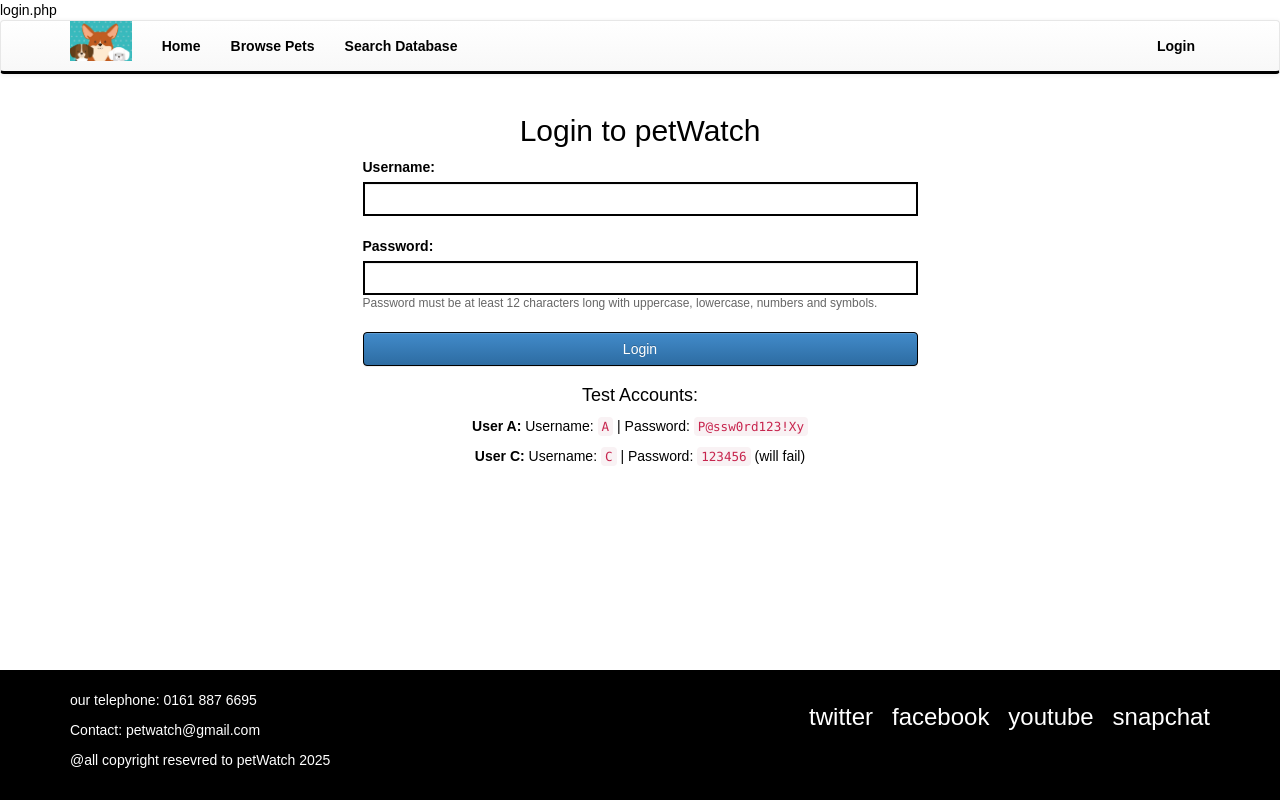
After one commit to debug-cod/assement, a PHP site: page /controllers/login.php in a window 1280 px wide. The commit adds this page. Run offline with PHP 8.4, Linux system fonts and the light colour scheme.

Commit message:
Add files via upload

```diff
--- /dev/null
+++ b/petWatch/controllers/login.php
@@ -0,0 +1,48 @@
+login.php
+<?php
+// Login controller for petWatch
+// This file handles user login
+
+// Start session to track login status
+if (session_status() == PHP_SESSION_NONE) {
+    session_start();
+}
+
+// Set page title
+$page_title = "Login - petWatch";
+
+// Check if form was submitted
+if ($_SERVER['REQUEST_METHOD'] == 'POST') {
+    // Get form data
+    $username = isset($_POST['username']) ? $_POST['username'] : '';
+    $password = isset($_POST['password']) ? $_POST['password'] : '';
+
+    // Simple user validation (for testing without database)
+    $valid_users = [
+        'A' => 'P@ssw0rd123!Xy', // Strong password for user A
+        'C' => '123456' // Weak password for user C
+    ];
+
+    // Check if username exists
+    if (array_key_exists($username, $valid_users)) {
+        // Check if password matches
+        if ($password === $valid_users[$username]) {
+            // Login successful
+            $_SESSION['loggedin'] = true;
+            $_SESSION['username'] = $username;
+
+            // Redirect to home page
+            header("Location: ../index.php");
+            exit();
+        } else {
+            $error_message = "Wrong password. Please try again.";
+        }
+    } else {
+        $error_message = "Username not found.";
+    }
+}
+
+
+// Include login view
+include '../views/login.phtml';
+?>
--- a/petWatch/css/my-style.css
+++ b/petWatch/css/my-style.css
@@ -106,6 +106,40 @@ body {
     display: inline-block;
 }
 
+/* Login page styles - HANDWRITTEN */
+.login-container {
+    max-width: 400px;
+    margin: 0 auto;
+    padding: 20px;
+}
+
+.form-group {
+    margin-bottom: 20px;
+}
+
+.form-control {
+    border: 2px solid #000000;
+    border-radius: 0;
+}
+
+.form-control:focus {
+    border-color: #ff0000;
+    box-shadow: none;
+}
+
+.alert-danger {
+    background-color: #ff0000;
+    color: #ffffff;
+    border: none;
+    border-radius: 0;
+}
+
+.text-muted {
+    color: #666666 !important;
+    font-size: 12px;
+}
+
+
 /* Mobile styles for navigation */
 @media (max-width: 768px) {
     .navbar-header {
@@ -156,14 +190,46 @@ body {
     }
 }
 
+/* Mobile styles for login */
+@media (max-width: 768px) {
+    .login-container {
+        padding: 10px;
+    }
+
+    .navbar-right .hidden-xs {
+        display: none !important;
+    }
+
+    .navbar-right .visible-xs-block {
+        display: block !important;
+    }
+
+    .nav.navbar-nav.navbar-right {
+        float: none !important;
+        text-align: center;
+    }
+}
+
+
+
+/* Make sure Manage Pets is visible on mobile */
+.navbar-nav li a {
+    text-align: center;
+}
+
+
 /* Extra small devices */
 @media (max-width: 480px) {
-    .jumbotron h1 {
-        font-size: 24px;
+    .navbar-brand {
+        padding: 5px 15px;
     }
 
-    .btn-lg {
+    .navbar-brand img {
+        height: 35px;
+    }
+
+    .navbar-nav > li > a {
         font-size: 14px;
-        padding: 8px 16px;
+        padding: 8px 15px;
     }
 }
--- /dev/null
+++ b/petWatch/views/login.phtml
@@ -0,0 +1,38 @@
+<?php include 'template/header.phtml'; ?>
+
+    <div class="row">
+        <div class="col-md-6 col-md-offset-3">
+            <h2 class="text-center">Login to petWatch</h2>
+
+            <?php if (isset($error_message)): ?>
+                <div class="alert alert-danger">
+                    <?php echo htmlspecialchars($error_message); ?>
+                </div>
+            <?php endif; ?>
+
+            <form method="post" action="login.php">
+                <div class="form-group">
+                    <label for="username">Username:</label>
+                    <input type="text" class="form-control" id="username" name="username" required>
+                </div>
+
+                <div class="form-group">
+                    <label for="password">Password:</label>
+                    <input type="password" class="form-control" id="password" name="password" required>
+                    <small class="text-muted">
+                        Password must be at least 12 characters long with uppercase, lowercase, numbers and symbols.
+                    </small>
+                </div>
+
+                <button type="submit" class="btn btn-primary btn-block">Login</button>
+            </form>
+
+            <div class="text-center" style="margin-top: 20px;">
+                <h4>Test Accounts:</h4>
+                <p><strong>User A:</strong> Username: <code>A</code> | Password: <code>P@ssw0rd123!Xy</code></p>
+                <p><strong>User C:</strong> Username: <code>C</code> | Password: <code>123456</code> (will fail)</p>
+            </div>
+        </div>
+    </div>
+
+<?php include 'template/footer.phtml'; ?>
--- a/petWatch/views/template/footer.phtml
+++ b/petWatch/views/template/footer.phtml
@@ -32,5 +32,6 @@
 <script src="https://ajax.googleapis.com/ajax/libs/jquery/1.12.4/jquery.min.js"></script>
 <script src="../js/bootstrap.min.js"></script>
 
+
 </body>
 </html>
--- a/petWatch/views/template/header.phtml
+++ b/petWatch/views/template/header.phtml
@@ -31,10 +31,33 @@
             </div>
             <div class="collapse navbar-collapse" id="myNavbar">
                 <ul class="nav navbar-nav">
-                    <li class="active"><a href="../index.php">Home</a></li>
-                    <li><a href="#">Browse Pets</a></li>
-                    <li><a href="#">Search</a></li>
-                    <li><a href="#">Login</a></li>
+                    <li><a href="../index.php">Home</a></li>
+
+                    <?php
+                    // Check if user is logged in
+                    if (isset($_SESSION['loggedin']) && $_SESSION['loggedin'] === true):
+                        ?>
+                        <!-- Links for logged in users -->
+                        <li><a href="#"">Browse Pets</a></li>
+                        <li><a href="#">Search Database</a></li>
+                        <li><a href="#">Manage Pets</a></li>
+                    <?php else: ?>
+                        <!-- Links for non-logged in users -->
+                        <li><a href="#">Browse Pets</a></li>
+                        <li><a href="#">Search Database</a></li>
+                    <?php endif; ?>
+                </ul>
+                <ul class="nav navbar-nav navbar-right">
+                    <?php
+                    // Check if user is logged in
+                    if (isset($_SESSION['loggedin']) && $_SESSION['loggedin'] === true):
+                        ?>
+                        <li class="hidden-xs"><a href="#" style="color: black; font-weight: bold;">Welcome, <?php echo htmlspecialchars($_SESSION['username']); ?></a></li>
+                        <li class="visible-xs-block text-center" style="display: none;"><a href="#" style="color: black; font-weight: bold;"><?php echo htmlspecialchars($_SESSION['username']); ?></a></li>
+                        <li><a href="../controllers/logout.php" onclick="return confirmLogout()">Log Out</a></li>
+                    <?php else: ?>
+                        <li><a href="../controllers/login.php">Login</a></li>
+                    <?php endif; ?>
                 </ul>
             </div>
         </div>
@@ -43,3 +66,10 @@
 
 <!-- Main content container -->
 <div class="container main-content">
+
+    <!-- Simple JavaScript for logout confirmation -->
+    <script>
+        function confirmLogout() {
+            return confirm("Are you sure you want to log out?");
+        }
+    </script>
```
Also changed, not shown: petWatch/controllers/logout.php (added, +17 -0 lines), petWatch/index.php (+9 -3 lines), petWatch/views/home.phtml (added, +38 -0 lines).
